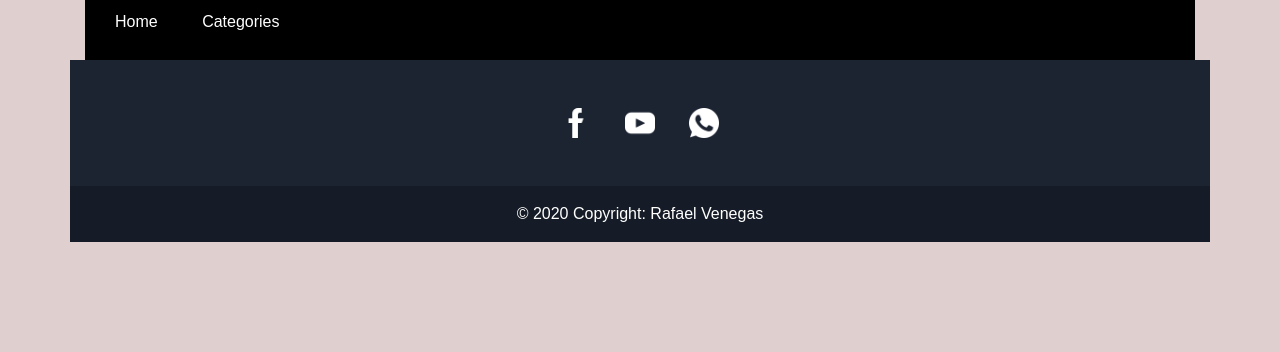
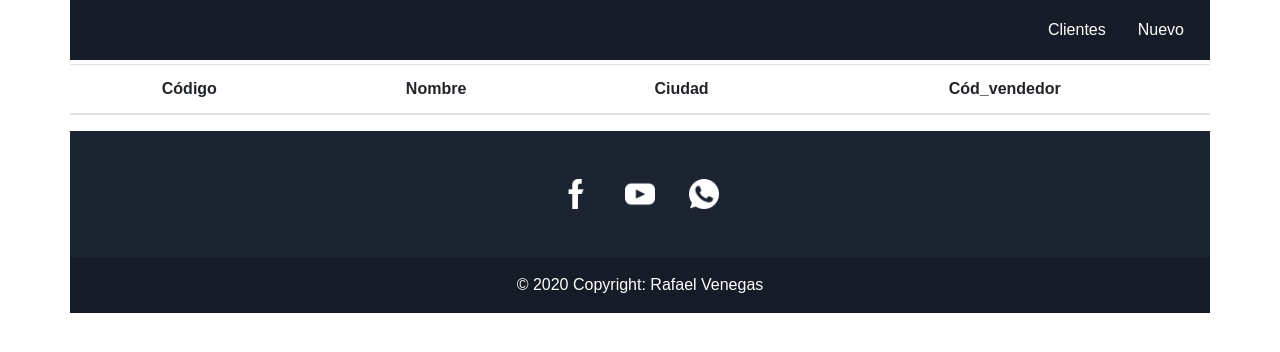
Before and after one commit to rafaelvenegasd/mvc, a PHP site: the page made by views/home/index.php in a window 1280 px wide. Shown: the top 352 px of the page. Run offline with PHP 8.4, Linux system fonts and the light colour scheme; the template is opened without the code that fills it, so the values that code supplies are empty; some libraries are stand-ins or nearby versions.

Commit message:
home controller-view-model with css

```diff
--- a/assets/css/style.css
+++ b/assets/css/style.css
@@ -3,64 +3,26 @@
     margin: 0;
 }
 
-.square{
-    background-color: white;
-    border: thistle;
-    margin: 10px;
-    padding: 10px;
-    /* width: 70%; */
+body{
+    font-family: Arial, Helvetica, sans-serif;
 }
 
-.card{
-    max-width: 80%!important;
-
-}
-
-.card-header, .card-body{
-    height: 30px;
-    margin: 0;
-    padding: 2px;
-}
-
-.card-body{
-    height: 30px;
-}
-
-body{
-    font-family: Arial, Helvetica, sans-serif;
-    background-color: rgb(223, 207, 207);
-}
-
-#header{
-    background-color: black;
-    padding: 10px;
-}
-
-#header ul li{
-    list-style: none;
-    display: inline;
-    padding: 10px;
-}
-
-#header ul li a{
+.nav{
     color: white;
     text-decoration: none;
     padding: 10px;
 }
 
-#logo:hover{
-    color: rgb(236, 232, 232);
+li{
+    list-style: none;
 }
+
 .bg-Dark{
     background-color: #1c2331;
 }
 
 .bg-Darker{
     background-color: #161c27;
-}
-
-.bg-light{
-    background-color: rgb(195, 195, 195);
 }
 
 .social a{
@@ -75,58 +37,3 @@ body{
 .white{
     color: white;
 }
-
-.border{
-    border: #161c27;
-}
-
-.space{
-    line-height: 2.5rem;
-}
-
-.rectangle{
-    border: #313744 solid 1px;
-    padding: 10px;
-}
-
-.display{
-    float: left;
-    width: 80%;
-}
-
-aside{
-    float: right;
-    width: 20%;
-}
-
-audio{
-    width: 220px;
-}
-
-.card{
-    max-width: 250px;
-}
-
-iframe{
-    max-width: 100%;
-}
-
-label{
-    color: rgb(56, 54, 141);
-    font-weight: bolder;
-}
-
-#limit, #explicit, #country{
-    max-width: fit-content;
-}
-
-li{
-    list-style: square;
-}
-
-.little{
-    width: 30px;
-    height: 20px;
-    font-size: 80%;
-    padding: 2px;
-}
--- a/config/config.php
+++ b/config/config.php
@@ -1,8 +1,8 @@
 <?php
 
-define('URL', 'http://localhost/blog-a-medida/');
+define('URL', 'http://localhost/mvc/');
 define('HOST', 'localhost');
-define('DB', 'test');
+define('DB', 'mvc_pill');
 define('USER', 'root');
 define('PASSWORD', '');
 define('CHARSET', 'utf8mb4');
--- a/controllers/home.php
+++ b/controllers/home.php
@@ -6,6 +6,8 @@
         }
 
         function render(){
+            $data = $this->model->get();
+            $this->view->customers =$data;
             $this->view->render('home/index');
         }
     }
--- /dev/null
+++ b/entities/customer.php
@@ -0,0 +1,10 @@
+<?php
+
+class Customer{
+    public $code;
+    public $name;
+    public $city;
+    public $agent_code;
+}
+
+?>
--- a/index.php
+++ b/index.php
@@ -1,11 +1,11 @@
 <?php
 
-// require_once 'lib/database.php';
+require_once 'lib/database.php';
 require_once 'lib/view.php';
 require_once 'lib/controller.php';
-// require_once 'lib/model.php';
+require_once 'lib/model.php';
 require_once 'lib/app.php';
-// require_once 'config/config.php';
+require_once 'config/config.php';
 
 $app = new App();
 ?>
--- a/lib/controller.php
+++ b/lib/controller.php
@@ -3,7 +3,6 @@
     class Controller{
 
         function __construct(){
-            // echo('<p>Nuevo constructor Main</p>');
             $this->view = new View();
         }
 
--- a/views/footer.php
+++ b/views/footer.php
@@ -1,10 +1,10 @@
 <footer id="footer" class="container p-0 mb-2 bg-Dark white">
-        <div class="social col-md-12 py-5 center">
+        <div class="social col-md-12 py-5 center ">
             <a href=".." target="_blank"><img src="./assets/images/fab/facebook.png" alt="" width="30"></a>
             <a href=".." target="_blank"><img src="./assets/images/fab/youtube.png" alt="" width="30"></a>
             <a href=".." target="_blank"><img src="./assets/images/fab/whatsapp.png" alt="" width="30"></a>
         </div>
-        <div class="bg-Darker footer-copyright text-center py-3 w-100">© 2020 Copyright:
+        <div class=" bg-Darker footer-copyright text-center py-3 w-100">© 2020 Copyright:
             <a href="https://ec.linkedin.com/in/armando-rafael-venegas-39995498" target="_blank" class="white"> Rafael Venegas</a>
         </div>
 </footer>
--- a/views/header.php
+++ b/views/header.php
@@ -9,18 +9,11 @@
     <link rel="stylesheet" href=" <?php echo constant('URL'); ?>assets/css/style.css">
 </head>
 <body>
-<div class="container">
-
-    <header>
-        <div id="header">
-        <ul>
-            <li><a href="<?php echo constant('URL'); ?>home">Home</a></li>
-            <li><a href="<?php echo constant('URL'); ?>categories">Categories</a></li>
-        </ul>
-        </div>
-    </header>
-
-
-</div>
+<header>
+<nav class="nav bg-Darker container justify-content-end">
+  <a class="nav-link active white" href="<?php echo constant('URL'); ?>home">Clientes</a>
+  <a class="nav-link white" href="<?php echo constant('URL'); ?>categories">Nuevo</a>
+</nav>
+</header>
 </body>
 </html>
--- a/views/home/index.php
+++ b/views/home/index.php
@@ -11,7 +11,34 @@
        require 'views/header.php';
     ?>
 
+<div class="container mt-1 center mb-2 col-sm-12">
+<table class=" container table justify-content-center">
+  <thead>
+    <tr>
+      <th scope="col">Código</th>
+      <th scope="col">Nombre</th>
+      <th scope="col">Ciudad</th>
+      <th scope="col">Cód_vendedor</th>
+    </tr>
+  </thead>
+  <tbody>
+    <?php
+        include_once 'entities/customer.php';
+        foreach($this->customers as $row){
+            $item = new Customer();
+            $item = $row;
+    ?>
+    <tr>
+      <th scope="row"><?php echo $item->code; ?></th>
+      <td><?php echo $item->name; ?></td>
+      <td><?php echo $item->city; ?></td>
+      <td><?php echo $item->agent_code; ?></td>
+    </tr>
+    <?php } ?>
+  </tbody>
+</table>
 
+</div>
 
     <?php
         require 'views/footer.php';
```
Also changed, not shown: models/homeModel.php (added, +30 -0 lines).
